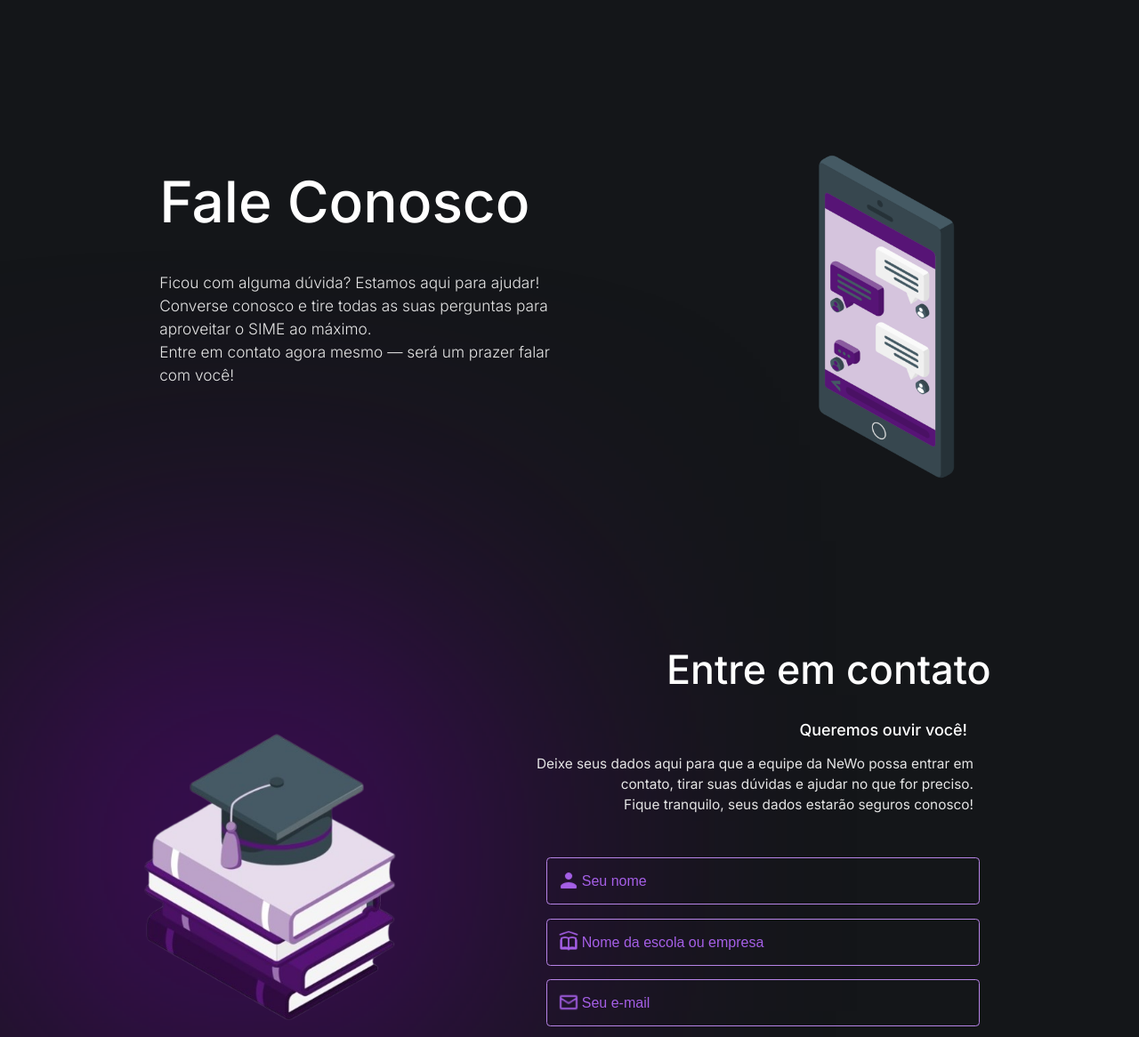
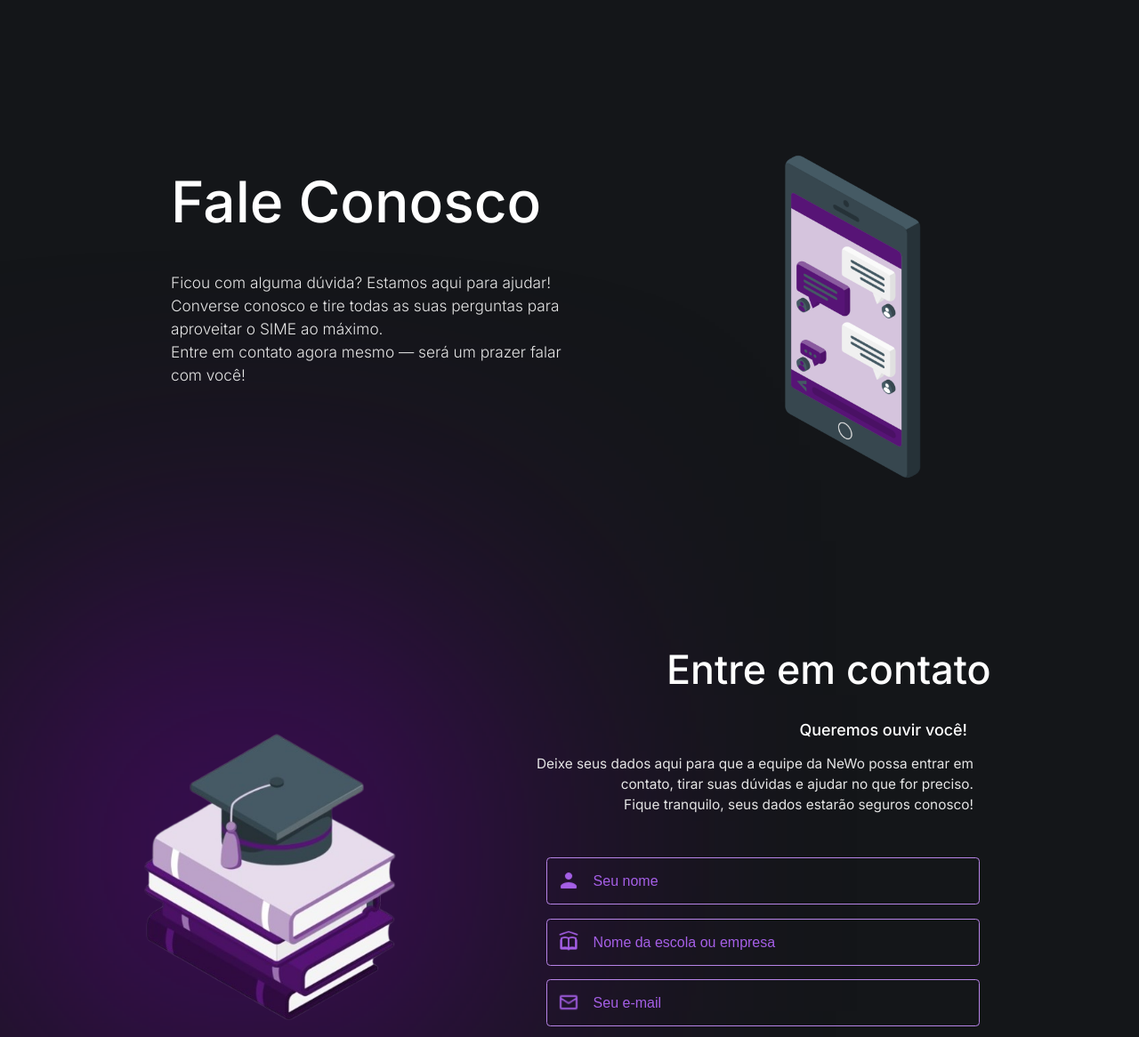
Before and after one commit to etec-SIME/NeWo-website, a plain HTML site: page contato.html in a window 1280 px wide. Shown: the part 109-1275 px from the top of the page at 89% size. Drawn offline with Linux system fonts and the light colour scheme; a web font is replaced by a local one.

Commit message:
:sparkles: Feat: Continuar a responsividade da página de Contato.

```diff
--- a/css/contato.css
+++ b/css/contato.css
@@ -587,7 +587,7 @@ hr {
         width: clamp(20.833vw, 430vw, 600px);
         height: clamp(20.833vw, 45vw, 600px);
         margin-top: -25vw;
-        margin-left: clamp(5.208vw, 40vw, 600px);
+        margin-left: clamp(5.208vw, 36vw, 570px);
     }
 
     .comentario .livros img{
@@ -618,7 +618,7 @@ hr {
 
     .input-container input,
     .input-container textarea {
-        padding-left: clamp(2vw, 3vw, 60px);
+        padding-left: clamp(2vw, 4vw, 60px);
     }
 
     .input-icon {
@@ -633,7 +633,7 @@ hr {
 
     .input-container.with-icon textarea.mensagem {
         height: clamp(9.5vw, 12vw, 130px);
-        padding-left: clamp(2vw, 3vw, 60px);
+        padding-left: clamp(2vw, 4vw, 60px);
     }
 
     .input-container ::placeholder {
@@ -655,6 +655,16 @@ hr {
         margin-left: 28vw;
     }
 
+}
+
+@media screen and (max-width: 1440px) and (max-height: 900px) {
+    .introduction-list {
+        display: flex;
+        flex-direction: column;
+        align-items: flex-start;
+        margin-top: 0;
+        margin-left: 7vw;
+    }
 }
 
 @media screen and (max-width: 1280px) and (max-height: 800px) {
```
